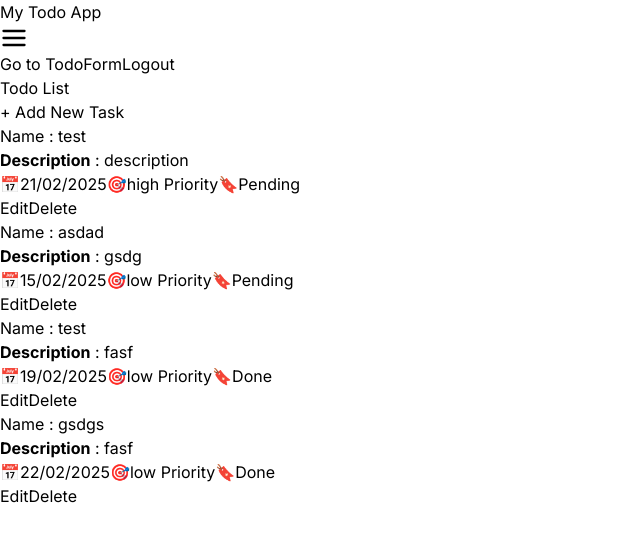
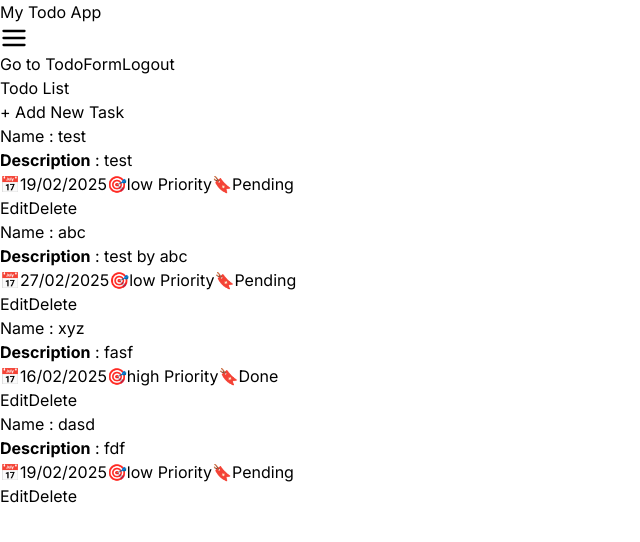
Before and after one commit to yogeshrana-1209/Todo_App, a React (Vite) app: page /todo-list in a window 1280 px wide. Shown: the top 542 px of the page, without its empty margins (0-640 px from the left). Built offline with nearby package versions, Linux system fonts and the light colour scheme; data requests are answered from the project's data file; sample sign-in values are in the browser's storage.

Commit message:
last updated

```diff
--- a/db.json
+++ b/db.json
@@ -1,40 +1,40 @@
 {
   "todos": [
     {
-      "id": "1739598566996",
+      "id": "1739775716553",
       "agreed": true,
       "status": "Pending",
-      "priority": "high",
-      "date": "2025-02-21T18:30:00.000Z",
-      "description": "description",
+      "priority": "low",
+      "date": "2025-02-19T18:30:00.000Z",
+      "description": "test",
       "name": "test"
     },
     {
-      "id": "1739606240160",
+      "id": "1739775839290",
       "agreed": true,
       "status": "Pending",
       "priority": "low",
-      "date": "2025-02-15T18:30:00.000Z",
-      "description": "gsdg",
-      "name": "asdad"
+      "date": "2025-02-27T18:30:00.000Z",
+      "description": "test by abc",
+      "name": "abc"
     },
     {
-      "id": "1739617773760",
+      "id": "1739775922673",
       "agreed": true,
       "status": "Done",
+      "priority": "high",
+      "date": "2025-02-16T18:30:00.000Z",
+      "description": "fasf",
+      "name": "xyz"
+    },
+    {
+      "id": 1739776114618,
+      "agreed": true,
+      "status": "Pending",
       "priority": "low",
       "date": "2025-02-19T18:30:00.000Z",
-      "description": "fasf",
-      "name": "test"
-    },
-    {
-      "id": "1739620100663",
-      "agreed": true,
-      "status": "Done",
-      "priority": "low",
-      "date": "2025-02-22T18:30:00.000Z",
-      "description": "fasf",
-      "name": "gsdgs"
+      "description": "fdf",
+      "name": "dasd"
     }
   ]
 }
--- a/src/app/auth/login/Login.jsx
+++ b/src/app/auth/login/Login.jsx
@@ -1,4 +1,4 @@
-import { useState, useEffect } from "react";
+import { useState, useEffect, useRef } from "react";
 import { useNavigate } from "react-router-dom";
 import * as Yup from "yup";
 import { useDispatch } from "react-redux";
@@ -12,6 +12,7 @@ const Login = () => {
 
   const navigate = useNavigate();
   const dispatch = useDispatch();
+  const passwordRef = useRef(null); // Reference for password input field
 
   // Yup validation schema
   const validationSchema = Yup.object({
@@ -84,6 +85,11 @@ const Login = () => {
           setLoginError("Invalid username or password. Please try again.");
           setUsername(""); // Reset username field
           setPassword(""); // Reset password field
+
+          //Blur the password field to remove focus
+          if(passwordRef.current) {
+            passwordRef.current.blur();
+          }
         }
       })
       .catch((err) => {
@@ -136,6 +142,7 @@ const Login = () => {
                 className="w-full px-4 py-2 mt-2 border border-gray-300 rounded-md focus:outline-none focus:ring-2 focus:ring-blue-600 text-sm"
                 value={password}
                 onChange={handleChange}
+                ref={passwordRef}
               />
               {errors.password && (
                 <div className="text-red-500 text-sm mt-1">
--- a/src/app/services/api/axiosConfig.js
+++ b/src/app/services/api/axiosConfig.js
@@ -4,7 +4,8 @@ import axios from "axios";
 
 // Use the VITE_API_URL from the environment variables
 const axiosInstance = axios.create({
-  baseURL: import.meta.env.VITE_API_URL, // Automatically reads the environment variable
+   // Automatically reads the environment variable
+  baseURL: import.meta.env.VITE_API_URL || "http://localhost:5000" ,
   headers: {
     "Content-Type": "application/json",
   },
@@ -31,10 +32,13 @@ const axiosInstance = axios.create({
 // }
 
 const api = {
-  get: (url) => axiosInstance.get(url),
-  post: (url, data) => axiosInstance.post(url, data),
-  put: (url, data) => axiosInstance.put(url, data),
-  delete: (url) => axiosInstance.delete(url),
+  get: async (url) => await axiosInstance.get(url),
+  post: async (url, data) => await axiosInstance.post(url, data),
+  put: async (url, data) => await axiosInstance.put(url, data),
+  delete: async (url) => {
+    console.error(url);
+    return await axiosInstance.delete(url)
+  }
 };
 
 // export default axiosInstance;
--- a/src/app/todos/components/TodoForm.jsx
+++ b/src/app/todos/components/TodoForm.jsx
@@ -207,7 +207,7 @@ export default function TodoForm() {
                       {...register("priority")}
                       className="w-4 h-4 text-red-600 border-gray-300 focus:ring-red-500"
                     />
-                    <span className="ml-2 text-gray-700 text-sm">High</span>
+                    <span className="ml-2 text-gray-700 cursor-pointer text-sm">High</span>
                   </label>
                   <label className="flex items-center">
                     <input
@@ -216,7 +216,7 @@ export default function TodoForm() {
                       {...register("priority")}
                       className="w-4 h-4 text-green-600 border-gray-300 focus:ring-green-500"
                     />
-                    <span className="ml-2 text-gray-700 text-sm">Low</span>
+                    <span className="ml-2 text-gray-700 cursor-pointer text-sm">Low</span>
                   </label>
                 </div>
                 {errors.priority && (
--- a/src/app/todos/store/todoSlice.js
+++ b/src/app/todos/store/todoSlice.js
@@ -63,6 +63,8 @@ export const updateForm = (todo) => async (dispatch) => {
 
 // Delete a todo
 export const deleteForm = (id) => async (dispatch) => {
+  console.log("Delete id:",id);
+
   try {
     await api.delete(`/todos/${id}`);
     dispatch(deleteTodo(id));
```
Also changed, not shown: 1 other file (tests, documents, lock files or other folders).
